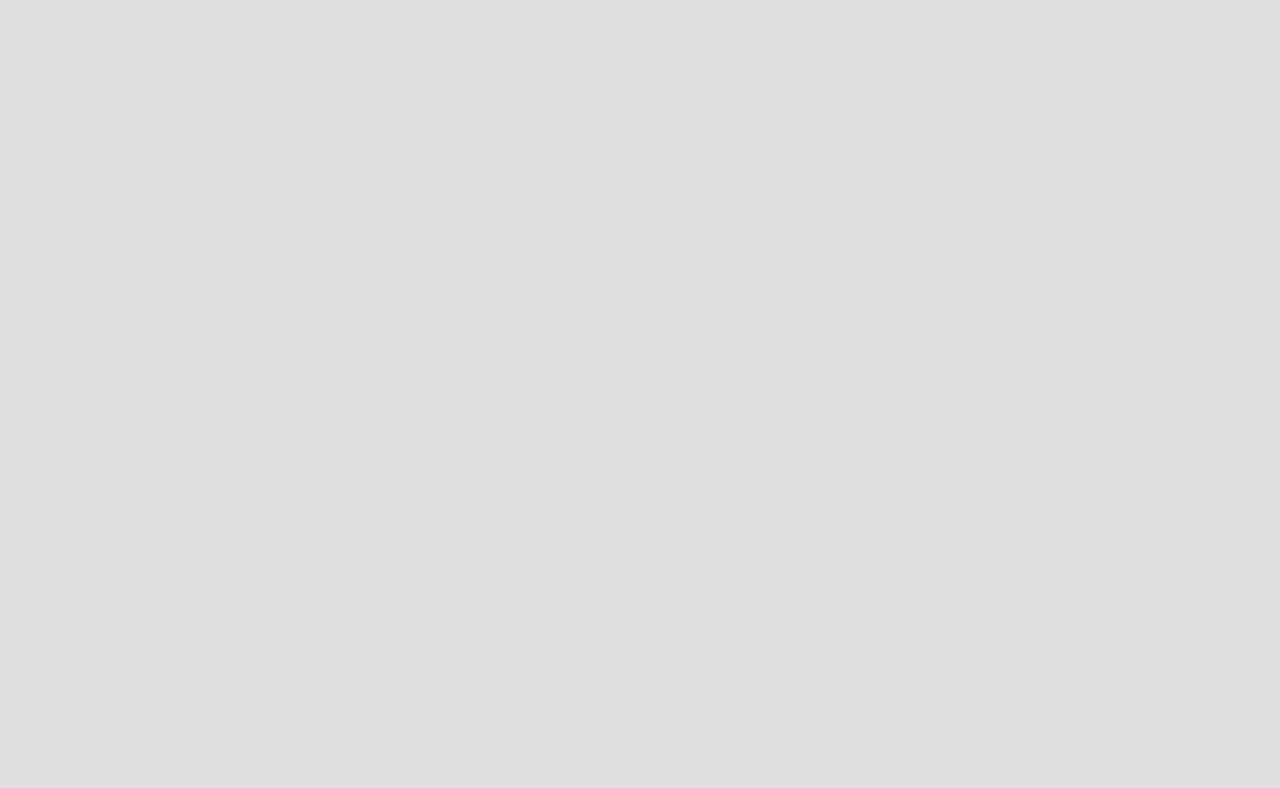
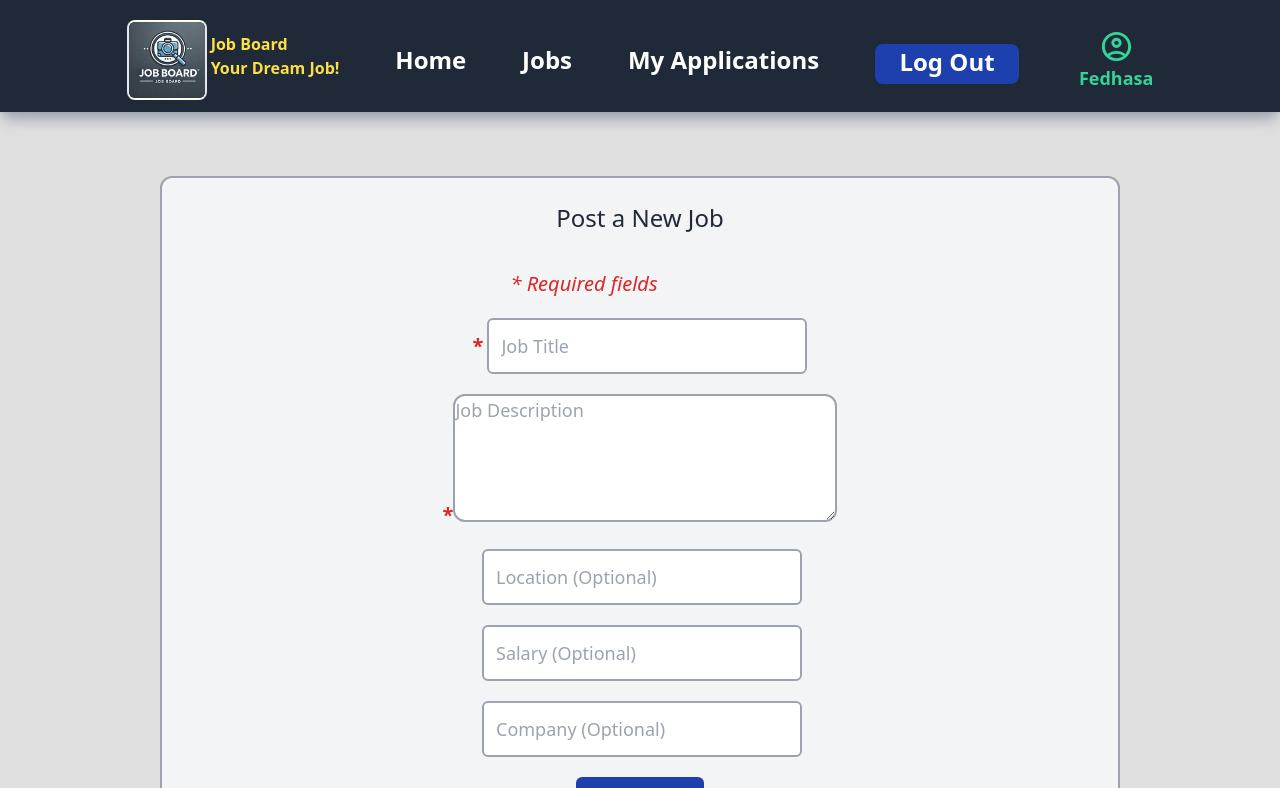
Before and after one commit to fedhako7/Job-Bord, a React (Vite) app in the folder Job Bord/frontend/job-board/: page /job/post in a window 1280 px wide. Before the commit this address had no page. Shown: the top 788 px of the page. Built offline with nearby package versions, Linux system fonts and the light colour scheme.

Commit message:
Done Job posting page and handled submission

```diff
--- a/Job Bord/frontend/job-board/src/App.jsx
+++ b/Job Bord/frontend/job-board/src/App.jsx
@@ -5,8 +5,9 @@ import Login from './pages/auth/Login'
 import Home from './components/home/Home'
 import Landing from './pages/landing/Landing'
 import Jobs from './pages/jobs/Jobs'
-import Applications from './pages/applications/Applications'
+import Apply from './pages/applyJob/ApplyJob'
 import ApplicationList from './components/application/ApplicationList'
+import Post from './pages/postJob/PostJob'
 
 function App() {
 
@@ -17,8 +18,9 @@ function App() {
         {/* <Route path='/' element={<Home/>} /> */}
         <Route path="/" element={<Landing children={<Home/>}/>}></Route>
         <Route path="/apply/my" element={<Landing children={<ApplicationList/>}/>}></Route>
-        <Route path="/apply" element={<Landing children={<Applications/>}/>}></Route>
+        <Route path="/apply" element={<Landing children={<Apply/>}/>}></Route>
         <Route path="/job" element={<Landing children={<Jobs/>}/>}></Route>
+        <Route path="/job/post" element={<Landing children={<Post/>}/>}></Route>
         <Route path="/register" element={<Register/>}></Route>
         <Route path="/login" element={<Login/>}></Route>
       </Routes>
--- a/Job Bord/frontend/job-board/src/pages/jobs/Jobs.jsx
+++ b/Job Bord/frontend/job-board/src/pages/jobs/Jobs.jsx
@@ -1,14 +1,16 @@
 import React, { useEffect } from 'react'
 import JobList from '../../components/job/JobList'
+import { useNavigate } from 'react-router-dom'
 
 function Jobs() {
+  const navigate = useNavigate()
 
   return (
     <>
      <div>
       <div className='flex w-5/6 ml-auto mr-auto mt-8 justify-between font-semibold lg:w-3/4 lg:mt-14 '>
         <p className='w-1/2 text-end pr-6 text-4xl'> Jobs </p>
-        <button className='w-28 h-10 bg-blue-800 mr-3 rounded-lg text-2xl lg:w-36 lg:h-12 '> Post Job</button>
+        <button onClick={() => {navigate('/job/post')}} className='w-28 h-10 bg-blue-800 mr-3 rounded-lg text-2xl lg:w-36 lg:h-12 '> Post Job</button>
        </div>
       <hr className='h-1 w-5/6 ml-auto mr-auto mt-3 mb-3 bg-black lg:w-3/4'/>
       <JobList />
--- a/Job Bord/frontend/job-board/src/pages/myApplications/myApplications.jsx
+++ /dev/null
@@ -1,9 +0,0 @@
-import React from 'react'
-
-function myApplications() {
-  return (
-    <div>myApplications</div>
-  )
-}
-
-export default myApplications
--- /dev/null
+++ b/Job Bord/frontend/job-board/src/pages/postJob/PostJob.jsx
@@ -0,0 +1,111 @@
+import React, { useState, useRef } from 'react';
+import { useNavigate } from 'react-router-dom';
+import axiosInstance from '../../axios/Axios';
+
+function Post() {
+    const [fieldError, setFieldError] = useState('');
+    const [dbError, setDbError] = useState('');
+    const titleRef = useRef();
+    const descriptionRef = useRef();
+    const locationRef = useRef();
+    const salaryRef = useRef();
+    const companyRef = useRef();
+    const navigate = useNavigate();
+    const empl_id = parseInt(localStorage.getItem('user_id')); // Get empl_id from local storage
+
+    const handleSubmit = async (e) => {
+        e.preventDefault();
+
+        const title = titleRef.current.value;
+        const description = descriptionRef.current.value;
+        const location = locationRef.current.value || '';
+        const salary = salaryRef.current.value || '';
+        const company = companyRef.current.value || '';
+
+        if (!title || !description) {
+            return setFieldError('Title and Description are required fields.');
+        }
+
+        try {
+            await axiosInstance.post('/jobs', {
+                employer_id: empl_id,
+                title,
+                description,
+                location,
+                salary,
+                company,
+            });
+
+            setTimeout(() => {
+                alert('Job posted successfully!');
+            }, 350);
+            navigate('/jobs/my'); // Redirect to the job listings page after posting
+        } catch (error) {
+            console.log(error);
+            setDbError(error.response?.data?.msg || error.message);
+        }
+    };
+
+    return (
+        <form
+            className="flex flex-col w-3/4 bg-gray-100 ml-auto mr-auto mt-16 p-6 gap-5 items-center border-2 border-gray-400 rounded-xl font-medium lg:text-lg"
+            onSubmit={handleSubmit}
+        >
+            <p className="mb-4 text-2xl text-gray-800">Post a New Job</p>
+            <p className="text-red-600 font-medium italic pr-28 lg:text-xl">* Required fields</p>
+
+            <div>
+                <span className="text-red-600 text-xl font-bold">*</span>
+                <input
+                    className="w-72 h-12 ml-1 border-2 border-gray-400 rounded-md pl-3 lg:w-80 lg:h-14"
+                    type="text"
+                    placeholder="Job Title"
+                    ref={titleRef}
+                />
+            </div>
+
+            <div>
+                <span className="text-red-600 text-xl font-bold">*</span>
+                <textarea
+                    className="w-80 h-32 border-2 border-gray-400 rounded-xl focus:h-40 focus:w-96 lg:w-96"
+                    placeholder="Job Description"
+                    ref={descriptionRef}
+                ></textarea>
+            </div>
+
+            <div>
+                <input
+                    className="w-72 h-12 ml-1 border-2 border-gray-400 rounded-md pl-3 lg:w-80 lg:h-14"
+                    type="text"
+                    placeholder="Location (Optional)"
+                    ref={locationRef}
+                />
+            </div>
+
+            <div>
+                <input
+                    className="w-72 h-12 ml-1 border-2 border-gray-400 rounded-md pl-3 lg:w-80 lg:h-14"
+                    type="text"
+                    placeholder="Salary (Optional)"
+                    ref={salaryRef}
+                />
+            </div>
+
+            <div>
+                <input
+                    className="w-72 h-12 ml-1 border-2 border-gray-400 rounded-md pl-3 lg:w-80 lg:h-14"
+                    type="text"
+                    placeholder="Company (Optional)"
+                    ref={companyRef}
+                />
+            </div>
+
+            {fieldError && <p className="text-red-600 italic animate-bounce">{fieldError}</p>}
+            {dbError && <p className="text-red-600 italic animate-bounce">{dbError}</p>}
+
+            <button className="w-32 h-10 bg-blue-800 rounded-md">Post Job</button>
+        </form>
+    );
+}
+
+export default Post;
```
Also changed, not shown: Job Bord/frontend/job-board/src/pages/applyJob/ApplyJob.jsx (renamed from Job Bord/frontend/job-board/src/pages/applications/Applications.jsx).
